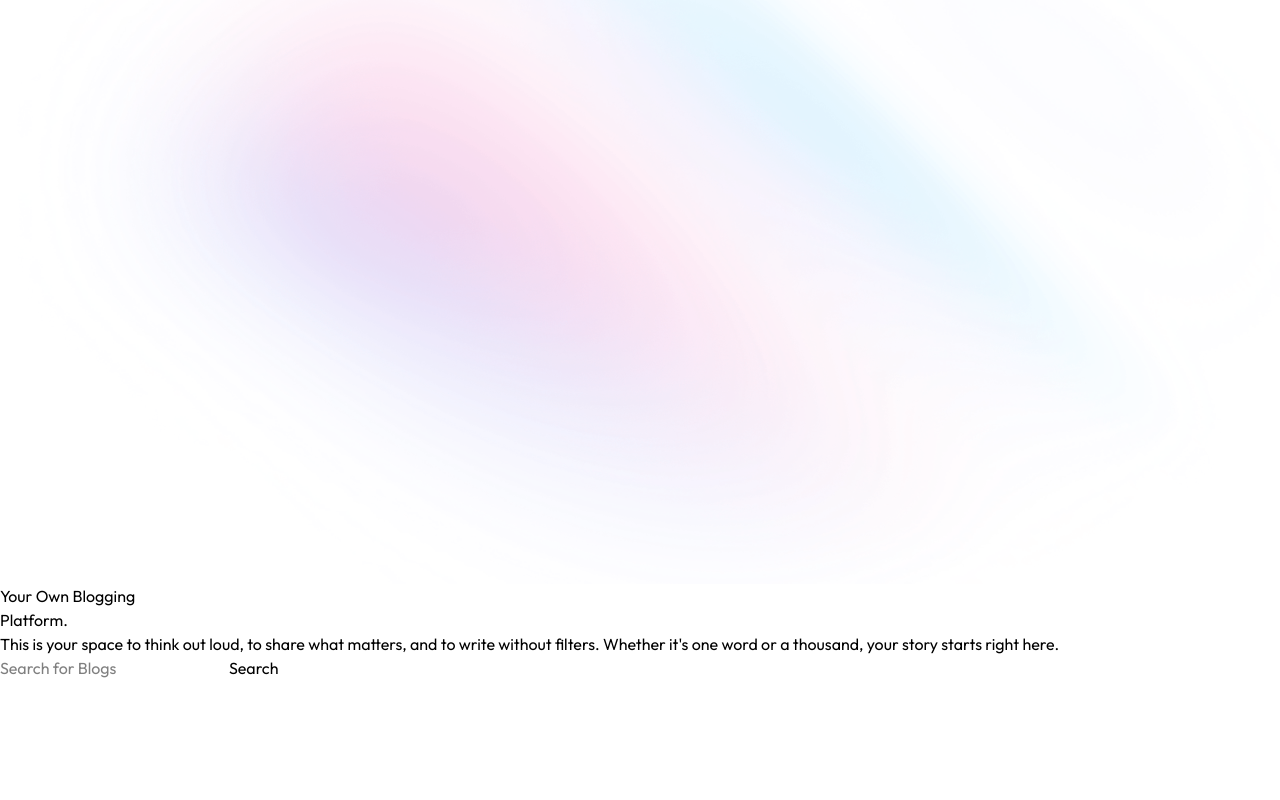
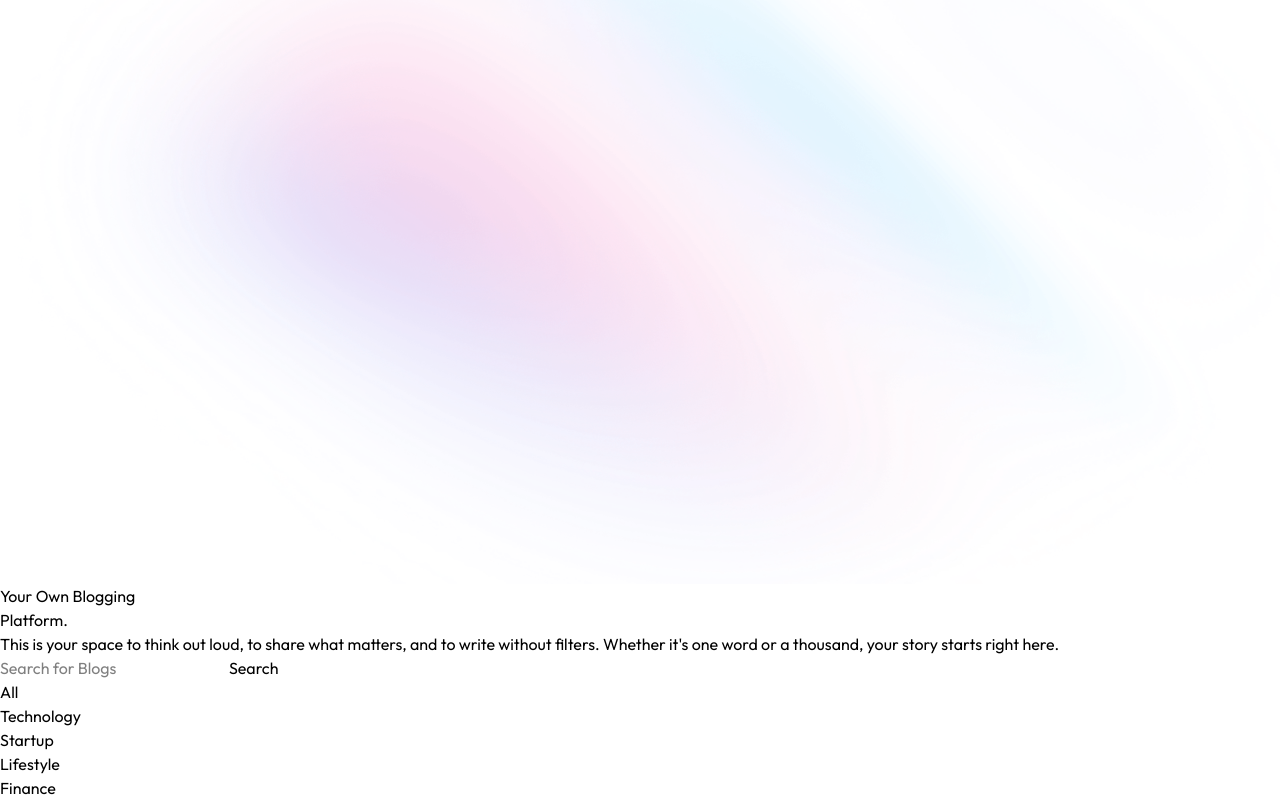
Before and after one commit to piyushmishh/QuickBlog, a React (Vite) app in the folder client/: page / in a window 1280 px wide. Shown: the part 332-1132 px from the top of the page. Before the commit the page ends 1012 px from the top, so only its background shows below. Built offline with nearby package versions, Linux system fonts and the light colour scheme.

Commit message:
Till blogList

```diff
--- /dev/null
+++ b/client/src/components/BlogList.jsx
@@ -0,0 +1,33 @@
+import React, { useState } from 'react'
+import { blogCategories } from '../assets/assets'
+import { motion } from "motion/react"
+
+const BlogList = () => {
+
+  const[menu,setMenu]=useState("All")
+  return (
+    <div>
+        <div className='flex justify-center gap-4 sm:gap-8 my-10
+        relative'>
+           {blogCategories.map((item)=>(
+            <div key={item} className='relative'>
+                <button onClick={()=>setMenu(item)}
+                 className={`cursor-pointer text-gray-500 ${menu ===item &&
+                    'text-white px-4 pt-0.5'}`}>
+                    {item}
+                    {menu === item && (
+                        <div className='absolute left-0 right-0
+                    top-0 h-7 -z-1 bg-primary rounded-full'></div>  /*only adding background color for the selected item */
+                    )}
+                </button>
+            </div>
+           ))}
+        </div>
+        <div>
+            {/* ---blog cards---  */}
+        </div>
+    </div>
+  )
+}
+
+export default BlogList
--- a/client/src/pages/Home.jsx
+++ b/client/src/pages/Home.jsx
@@ -1,12 +1,14 @@
 import React from 'react'
 import NavBar from '../components/NavBar'
 import Header from '../components/Header'
+import BlogList from '../components/BlogList'
 
 const Home = () => {
   return (
     <>
         <NavBar/>
         <Header/>
+        <BlogList/>
     </>
   )
 }
--- a/package.json
+++ b/package.json
@@ -1,6 +1,7 @@
 {
   "dependencies": {
     "@tailwindcss/vite": "^4.1.13",
+    "motion": "^12.23.22",
     "tailwindcss": "^4.1.13"
   }
 }
```
Also changed, not shown: 1 other file (tests, documents, lock files or other folders).
